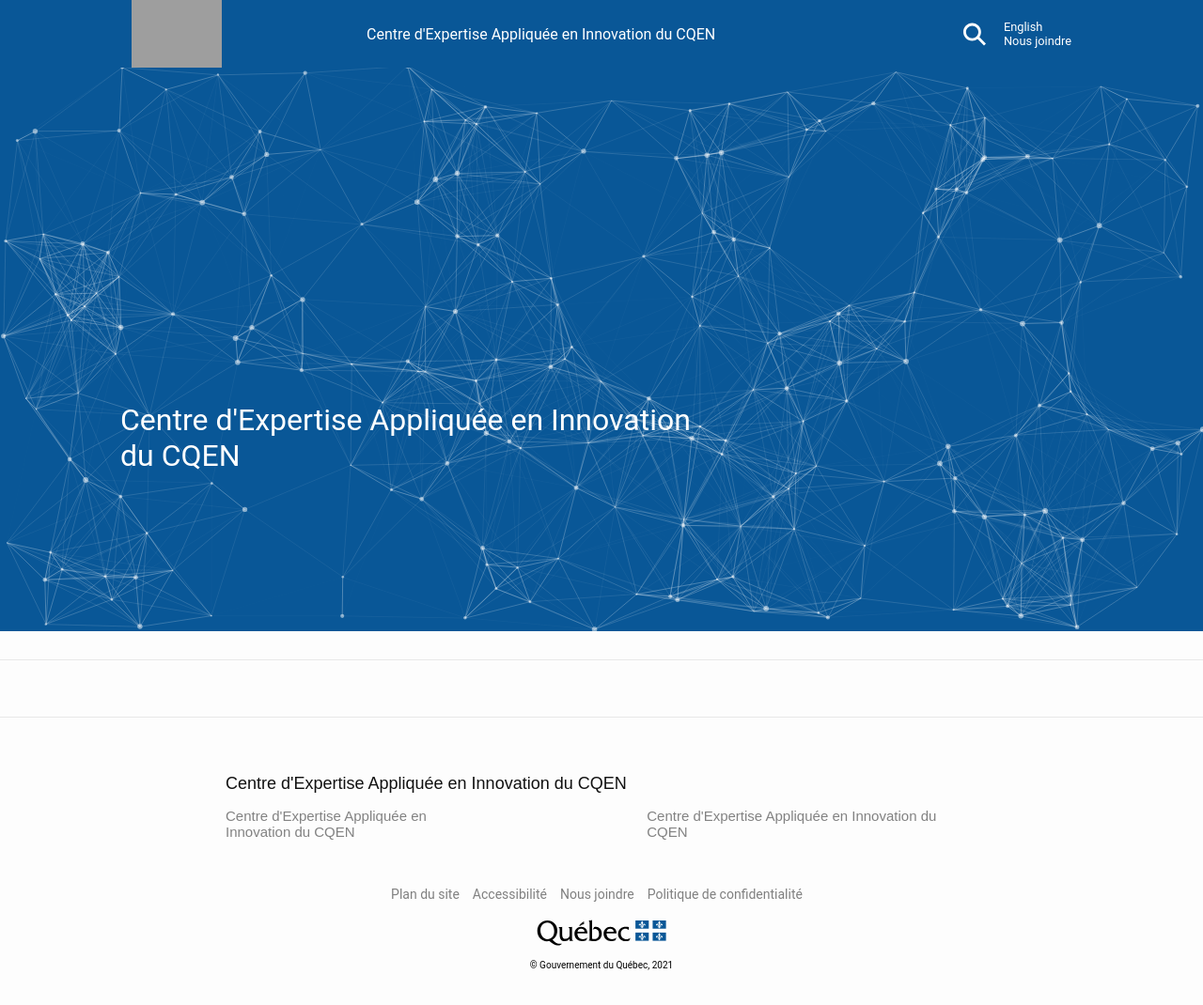
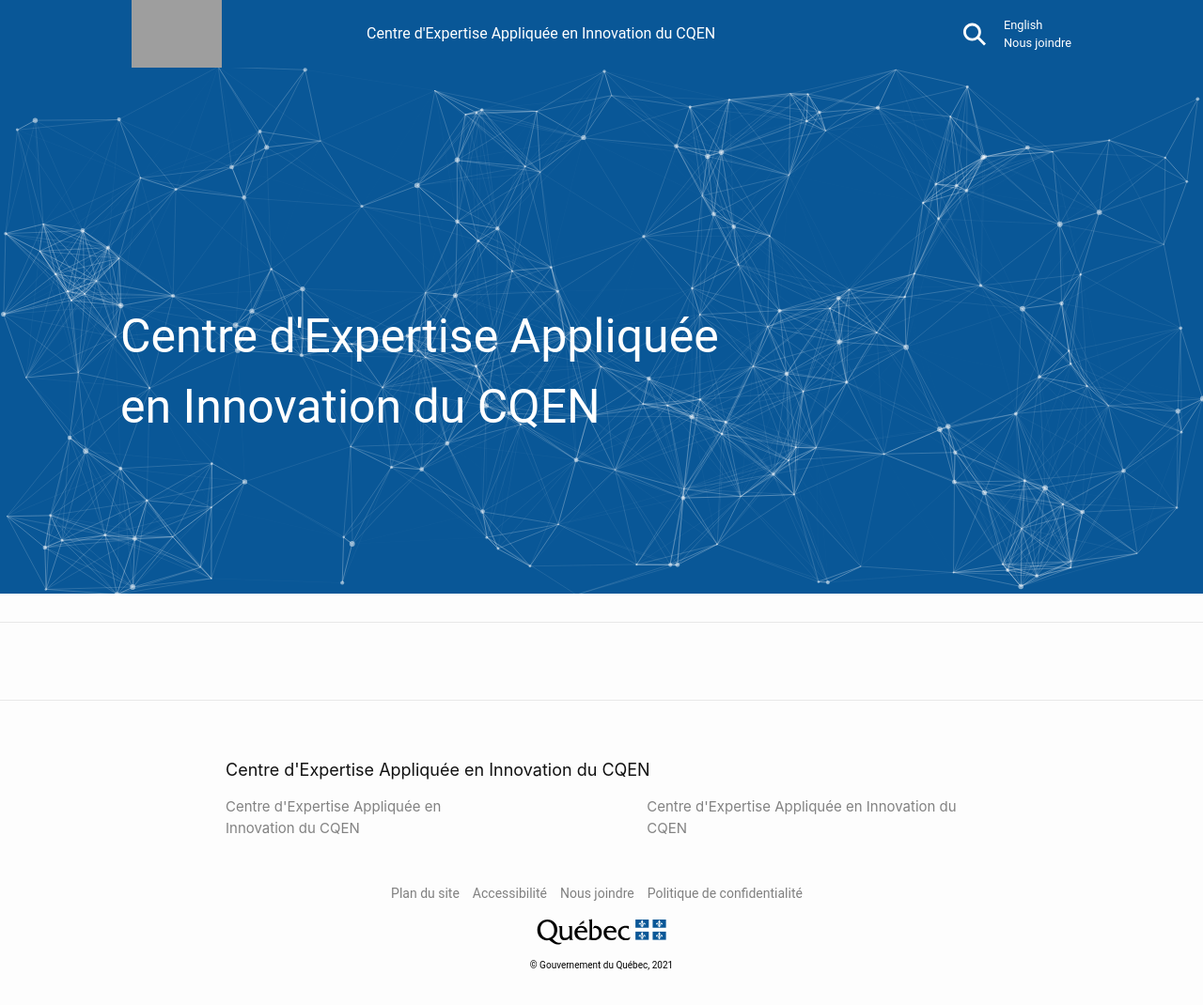
Before and after one commit to PierreJiji/CI-test, a Jekyll site: the page built from index.markdown, in a window 1280 px wide and 1070 px high. Shown: the whole window at 94% size. Built offline with Jekyll 4.4.1, drawn with Linux system fonts in a browser that asks for light colours; grey boxes are pictures that could not be loaded.

Commit message:
mise a jour submodule + modif scss

```diff
--- a/_sass/minima/_layout.scss
+++ b/_sass/minima/_layout.scss
@@ -29,8 +29,7 @@
 
 .index-title {
   font-family: 'Roboto', sans-serif;
-  font-size: 2em;
-  font-size:16px;
+  font-size: 25px;
   color: white;
   position: absolute;
   display: inline-block;
@@ -38,7 +37,7 @@
   width: 50%;
   background: none;
   margin:auto;
-  top:40%;
+  top:30%;
   left:10%;
 }
 
@@ -267,6 +266,9 @@
 
 .post-content {
   margin-bottom: $spacing-unit;
+  h1 {
+    @include relative-font-size(2.25)
+  }
 
   h2 {
     @include relative-font-size(2);
--- a/_sass/minima/_particles.scss
+++ b/_sass/minima/_particles.scss
@@ -1,14 +1,10 @@
-/* ---- reset ---- */
-body{
-    margin:0;
-    font:normal 75% Arial, Helvetica, sans-serif; }
 canvas{
     display: block;
 }
 /* ---- particles.js container ---- */
 #particles-js{
     width: 100%;
-    height:50em;
+    height:35em;
     background-color: #095797;
     background-repeat: repeat;
     background-size: cover;
```
